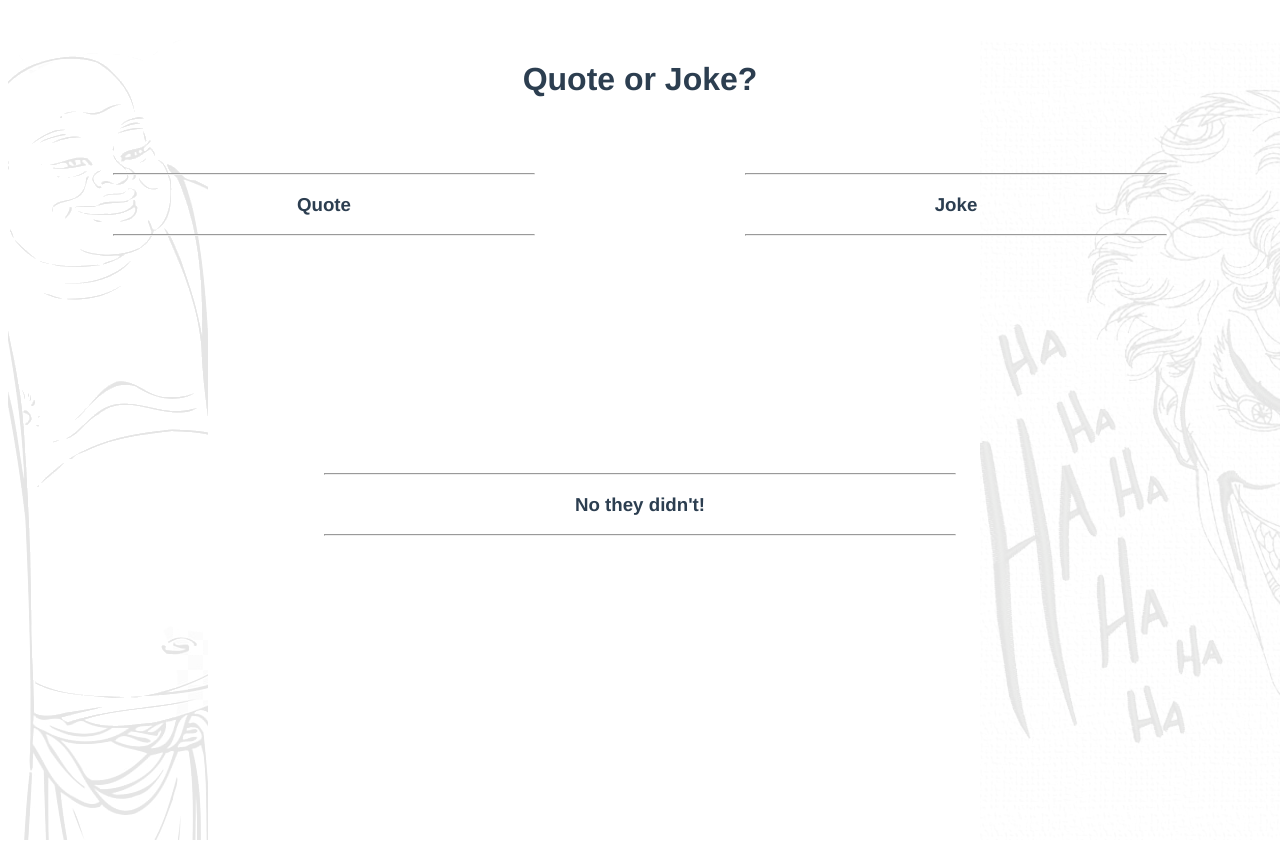
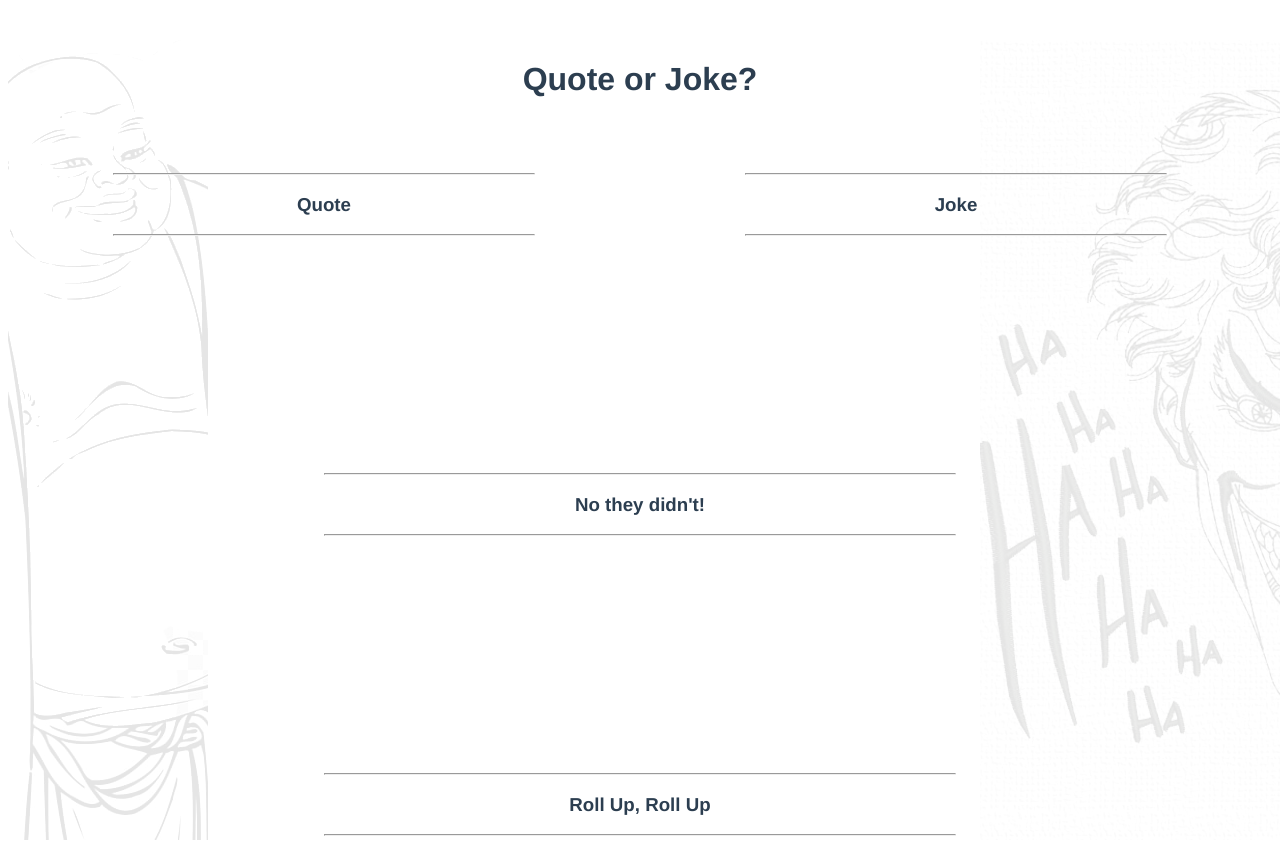
Before and after one commit to EonMcC/Quote_or_Joke, a Vue app: page / in a window 1280 px wide. Built offline with nearby package versions, Linux system fonts and the light colour scheme; no server answers.

Commit message:
Game Box position in app

```diff
--- a/src/App.vue
+++ b/src/App.vue
@@ -1,9 +1,7 @@
 <template>
   <div id="app">
-    <div class="background-joker">
-    </div>
-    <div class="background-buddha">
-    </div>
+    <div class="background-joker"></div>
+    <div class="background-buddha"></div>
     <h1 class="app-header">Quote or Joke?</h1>
     <quote-box id="quote-box" :quoteBox="currentQuote"></quote-box>
     <transition name="fade">
@@ -14,6 +12,7 @@
       <fave-joke-box v-show="faveJokeDisplay" id="fave-joke-box" :faveJokes="faveJokes"></fave-joke-box>
     </transition>
     <combo-box id="combo-box" :comboQuote="comboQuote" :comboJoke="comboJoke"></combo-box>
+    <game-box id="game-box"></game-box>
   </div>
 </template>
 
@@ -28,6 +27,7 @@ import JokeItem from './components/JokeItem.vue';
 import FaveJokeBox from './components/FaveJokeBox.vue';
 import FaveJokeDetail from './components/FaveJokeDetail.vue';
 import ComboBox from './components/ComboBox.vue';
+import GameBox from './components/GameBox.vue';
 
 export default {
   name: 'app',
@@ -106,7 +106,8 @@ components: {
   "joke-box": JokeBox,
   "fave-joke-box": FaveJokeBox,
   "fave-joke-detail": FaveJokeDetail,
-  "combo-box": ComboBox
+  "combo-box": ComboBox,
+  "game-box": GameBox
 }
 }
 </script>
@@ -121,7 +122,7 @@ components: {
   margin-top: 40px;
   display: grid;
   grid-template-columns: repeat(12, 1fr);
-  grid-template-rows: 125px 300px auto 300px;
+  grid-template-rows: 125px 300px auto 300px auto;
 }
 
 .app-header {
@@ -168,6 +169,13 @@ components: {
   grid-column-end: 10;
 }
 
+#game-box {
+  grid-row-start: 5;
+  grid-row-end: 6;
+  grid-column-start: 4;
+  grid-column-end: 10;
+}
+
 .fade-enter-active, .fade-leave-active {
   transition: opacity 1s;
 }
--- /dev/null
+++ b/src/components/GameBox.vue
@@ -0,0 +1,15 @@
+<template lang="html">
+  <div>
+    <hr>
+    <h3>Roll Up, Roll Up</h3>
+    <hr>
+  </div>
+</template>
+
+<script>
+export default {
+}
+</script>
+
+<style lang="css" scoped>
+</style>
```
